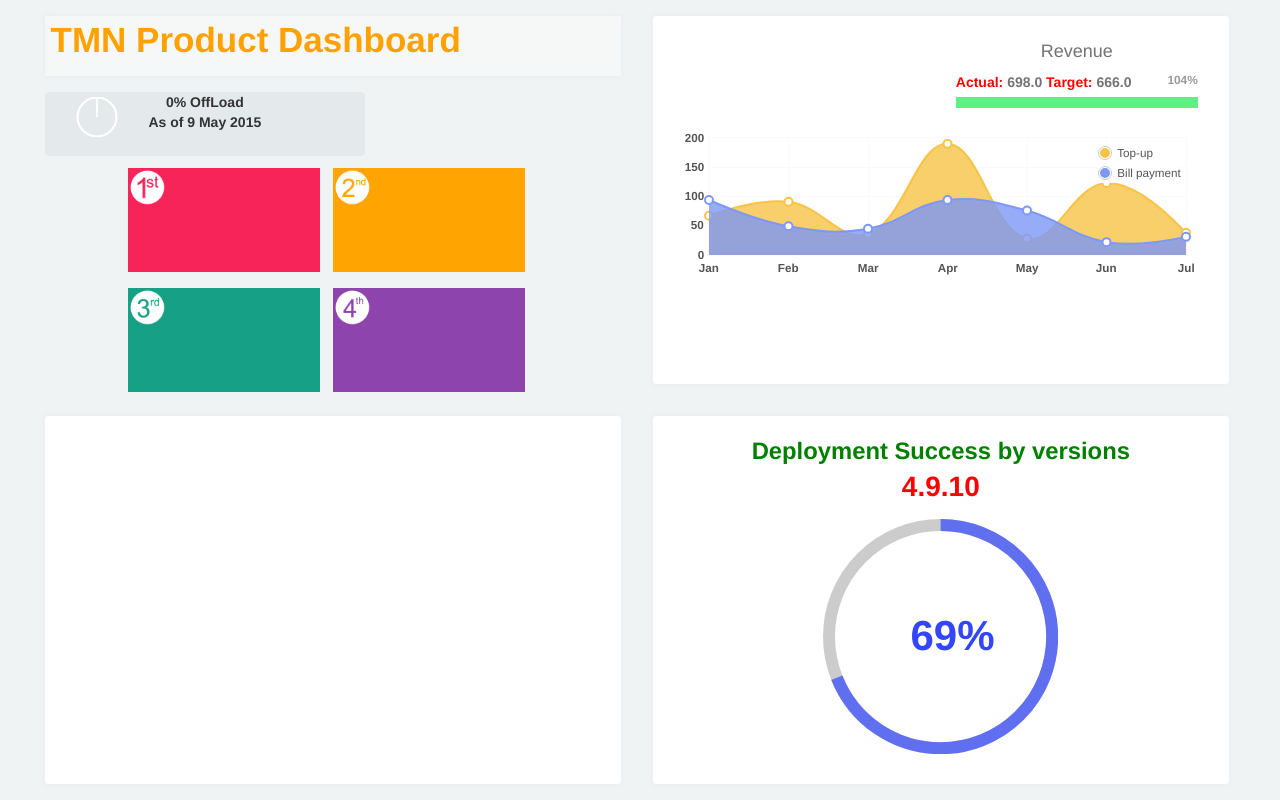
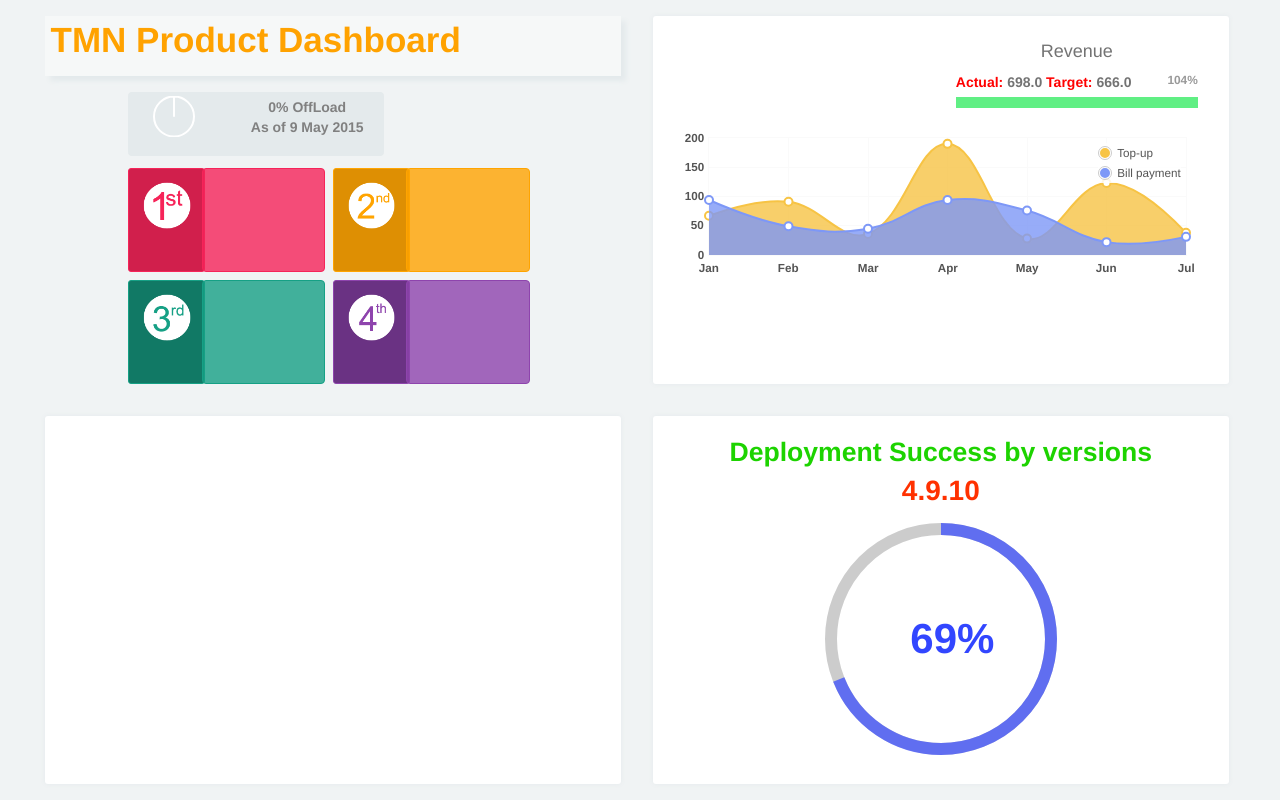
Before and after one commit to naneen/TMN-Project-Dashboard, a Java web app: page / in a window 1280 px wide. Run offline with Spring Boot 4, a stand-in JSP engine, Linux system fonts and the light colour scheme; data that the repository does not hold is empty; the project's own start-up code is not run, and a stand-in starts its controllers and pages; database files in the repository are not loaded; some libraries are stand-ins or nearby versions.

Commit message:
จบ Sprint1...

```diff
--- a/src/main/java/com/springapp/mvc/controller/HelloController.java
+++ b/src/main/java/com/springapp/mvc/controller/HelloController.java
@@ -102,10 +102,10 @@ public class HelloController {
             if(Vmap.hasNext()) {
                 String key = Vmap.next();
                 Integer val = map.get(key);
-                resultTop4.append("<div id=\"box" + i + "\" class=\"boxall\"><img src=\"resources/img/" + i + ".png\" width=20%/><center>" + key + "<br>" + val + "%</center></div>");
+                resultTop4.append("<div id=\"box" + i + "\" class=\"boxall\"><div id=\"boxa"+i+"\" class=\"boxa\"><div class=\"displayed\"><center>" + key + "<br>" + val + "%</center></div></div><img src=\"resources/img/" + i + ".png\" width=70% class=\"displayed\"/></div>");
             }
             else{
-                resultTop4.append("<div id=\"box" + i + "\" class=\"boxall\"><img src=\"resources/img/" + i + ".png\" width=20%/></div>");
+                resultTop4.append("<div id=\"box" + i + "\" class=\"boxall\"><div id=\"boxa"+i+"\" class=\"boxa\"><center><br> </center></div><img src=\"resources/img/" + i + ".png\" width=70% class=\"displayed\"/></div>");
             }
         }
         map.clear();
--- a/src/main/webapp/WEB-INF/pages/hello.jsp
+++ b/src/main/webapp/WEB-INF/pages/hello.jsp
@@ -85,7 +85,7 @@
     <div id="diva">
         <div id="canvas-holder"><canvas id="chart-area"></canvas></div>
     </div>
-        <center><div id="result2"></div></center>
+    <center><div id="result2" class="displayoffload"></div></center>
 </div>
 <div id="resultTop4"></div>
 
--- a/src/main/webapp/resources/css/style.css
+++ b/src/main/webapp/resources/css/style.css
@@ -5,28 +5,18 @@ body {
     font-family: 'Helvetica Neue', 'Arial';
     font-weight: bold;
 }
-#tx1{
-	position:absolute;
-	left:18.5%;
-   	top:25%;
-
+.displayed {
+    color:white;
+    display: block;
+    margin-left:auto;
+    margin-right:auto;
+    margin-top: 10px;
 }
-#tx2{
-	position:absolute;
-	left:33.5%;
-   	top:25%;
-}
-#tx3{
-	position:absolute;
-	left:18.5%;
-   	top:40%;
-
-}
-#tx4{
-	position:absolute;
-	left:33.5%;
-   	top:40%;
-
+.displayoffload{
+    display: block;
+    margin-left:40%;
+    margin-top: 5px;
+    color:gray;
 }
 
 .board {
@@ -43,10 +33,10 @@ body {
 
 #diva{
     position:absolute;
-	width:25%;
-    height:7.5%;
+    width:32%;
+
     left:10%;
-   	top:8%;
+    top:7%;
 
 
 }
@@ -57,12 +47,13 @@ body {
     left:3.5%;
     top:2%;
     background:#f6f8f8;
-   	-moz-box-shadow:   0px 0px 5px #e4eaec;
-    -webkit-box-shadow:   0px 0px 5px #e4eaec;
-    box-shadow:   0px 0px 5px #e4eaec;
 
+    -moz-box-shadow:   5px 5px 5px #e4eaec;
+    -webkit-box-shadow:   5px 5px 5px #e4eaec;
+    box-shadow:   5px 5px 5px #e4eaec;
 }
 #div2{position:absolute;
+    width:45%;
     left:51%;
     top:2%;
 
@@ -93,15 +84,66 @@ body {
 #head{
 
     position:absolute;
-color:ffa200;
+    color:#ffa200;
     font-size:35px;
     top:-1%;
     left:1%;
+
 }
+.boxa{
+
+    border-style:solid;
+    border-width:1px;
+
+    position:absolute;
+
+    width:165%;
+    height:102%;
+    left:97%;
+    top:-1%;
+
+    -webkit-border-radius: 4px;
+    border-radius: 4px;
+}
+#boxa1{
+    background:rgba(246,36,89,0.8);
+    /*background:#F62459;
+  background:#d11f4c;*/
+
+    border-color:#F62459;
+
+
+}
+#boxa2{
+    background:rgba(255,164,0,0.8);
+    /*background:#FFA400;
+     background:#de8f03;*/
+    border-color:#FFA400;
+
+}
+#boxa3{
+    background:rgba(22,160,133,0.8);
+    /*   background:#16A085;
+       background:#117965;*/
+    border-color:#16A085;
+
+
+
+}
+#boxa4{
+    background:rgba(142,68,173,0.8);
+    /* background:#8E44AD;
+     background:#6a3283;*/
+    border-color:#8E44AD;
+}
+
 .boxall{
-	 width:15%;
+    border-style:solid;
+    border-width:1px;
+    width:6%;
     height:13%;
-
+    -webkit-border-radius: 3px;
+    border-radius: 3px;
     /*-webkit-border-radius: 5px;
    border-radius: 5px; */
 
@@ -113,12 +155,15 @@ color:ffa200;
 
     left:10%;
     top:21%;
-      background:#F62459;
+    /*background:#F62459;*/
+    background:#d11f4c;
+    border-color:#F62459;
+
     /* background:rgba(254, 1, 89, 1);
-    ��ǹ����ʴ� �� radius
+      Ë«π°“√· ¥ß º≈ radius
      -webkit-border-radius: 5px;
-    border-radius: 5px; */
-   /*ʺ ��ǹ����ʴ� �� radius*/
+     border-radius: 5px;
+    /* ∫  Ë«π°“√· ¥ß º≈ radius*/
 
 
 }
@@ -128,12 +173,13 @@ color:ffa200;
     position:absolute;
     left:26%;
     top:21%;
-
-   background:#FFA400;
-    /* ��ǹ����ʴ� �� radius
+    border-color:#FFA400;
+    /*  background:#FFA400;*/
+    background:#de8f03;
+    /*  Ë«π°“√· ¥ß º≈ radius
     -webkit-border-radius: 5px;
     border-radius: 5px; */
-   /*ʺ ��ǹ����ʴ� �� radius*/
+    /* ∫  Ë«π°“√· ¥ß º≈ radius*/
 
 }
 
@@ -142,13 +188,14 @@ color:ffa200;
 
     position:absolute;
     left:10%;
-   top:36%;
-
-   background:#16A085;
-    /* ��ǹ����ʴ� �� radius
+    top:35%;
+    border-color:#16A085;
+    /*background:#16A085;*/
+    background:#117965;
+    /*  Ë«π°“√· ¥ß º≈ radius
     -webkit-border-radius: 5px;
     border-radius: 5px; */
-   /*ʺ ��ǹ����ʴ� �� radius*/
+    /* ∫  Ë«π°“√· ¥ß º≈ radius*/
 
 }
 
@@ -156,26 +203,29 @@ color:ffa200;
 
     position:absolute;
     left:26%;
-   top:36%;
-
-   background:#8E44AD;
-    /* ��ǹ����ʴ� �� radius
+    top:35%;
+    border-color:#8E44AD;
+    /* background:#8E44AD;*/
+    background:#6a3283;
+    /*  Ë«π°“√· ¥ß º≈ radius
     -webkit-border-radius: 5px;
     border-radius: 5px; */
-   /*ʺ ��ǹ����ʴ� �� radius*/
+    /* ∫  Ë«π°“√· ¥ß º≈ radius*/
 }
 
 #boxoffload {
     position:absolute;
-   left:3.5%;
+    left:10%;
     top:11.5%;
-     width:25%;
+    width:20%;
     height:8%;
     background:#e4eaec;
-    /* ��ǹ����ʴ� �� radius*/
+    /*  Ë«π°“√· ¥ß º≈ radius*/
+    /*  border-style:solid;
+      border-color:#F5D76E #F4D03F #FFB61E orange;*/
     -webkit-border-radius: 4px;
     border-radius: 4px;
-   /*ʺ ��ǹ����ʴ� �� radius*/
+    /* ∫  Ë«π°“√· ¥ß º≈ radius*/
 
 
 }
@@ -196,13 +246,13 @@ position:absolute;
 }
 #deployTitle{
     top:5%;
-    font-size: 1.7em;
-    color:green;
+    font-size: 1.9em;
+    color:#1DD300;
     /*padding:5% 0 1% 0;*/
     position: relative;
 }
 #deployVersion{
- 	color:red;
+    color:#FF3100;
     font-size: 2em;
     margin:3% 0 2% 0;
 
--- a/src/main/webapp/resources/js/deployChartDecor.js
+++ b/src/main/webapp/resources/js/deployChartDecor.js
@@ -2,8 +2,8 @@
 //var heightOfWindow = window.innerHeight;
 //document.getElementById('chart4').style.height = (heightOfWindow/2)+"px";
 
-var heightOfDiv = document.getElementById('div2').offsetHeight;
-document.getElementById('chart4').style.height = heightOfDiv+"px";
+
+document.getElementById('chart4').style.height = 46+"%";
 
 var chart4Height = document.getElementById('chart4').offsetHeight;
 var donutHeight =  (chart4Height - document.getElementById('deployTitle').offsetHeight - document.getElementById('deployVersion').offsetHeight)*80/100;
```
Also changed, not shown: 7 other files. Lines whose indentation alone changed are shown as unchanged.
